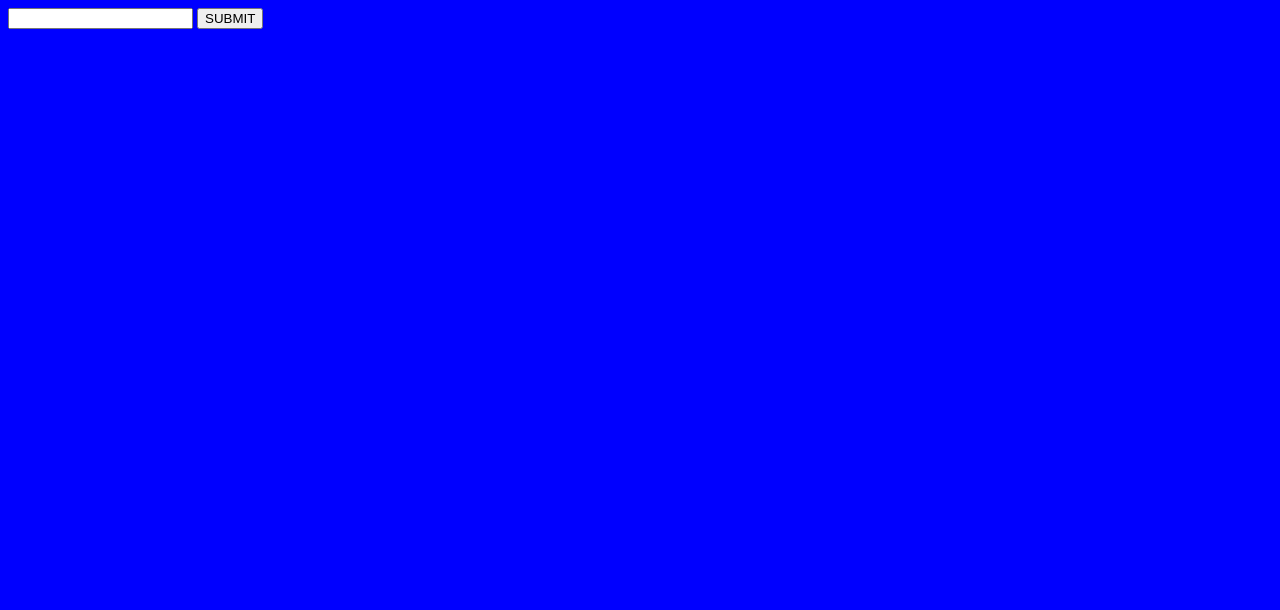
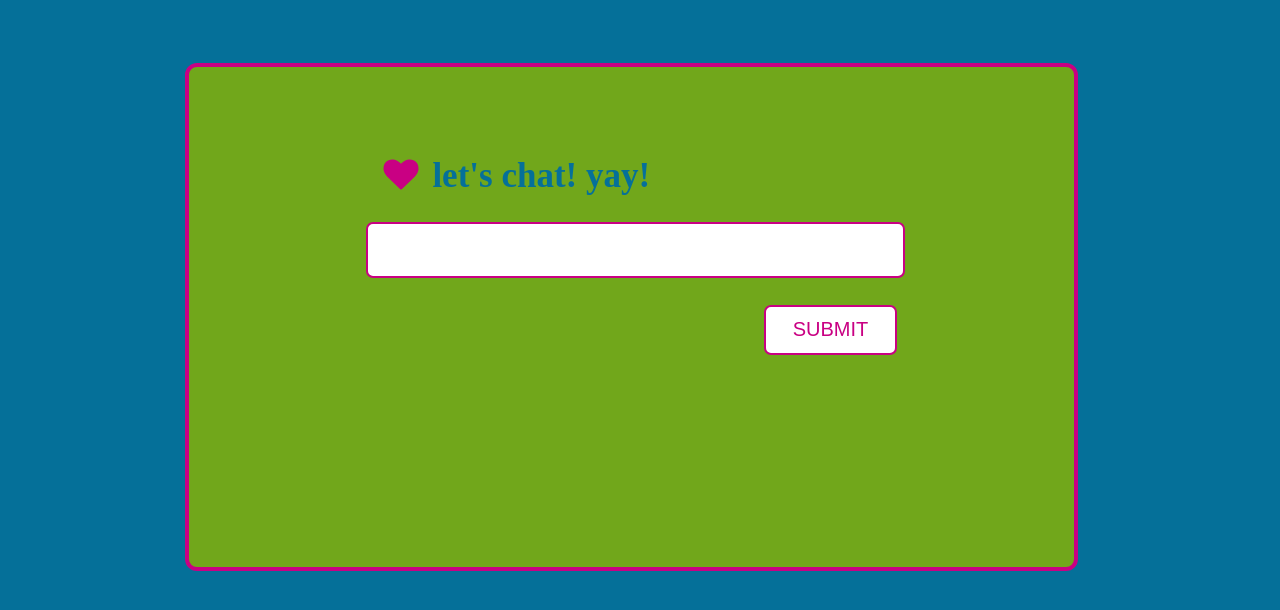
Before and after one commit to adlondon/faim, a website: page index.html in a window 1280 px wide. Drawn offline with Linux system fonts and the light colour scheme.

Commit message:
added css and html stuff

```diff
--- a/index.html
+++ b/index.html
@@ -3,16 +3,19 @@
   <head>
     <meta charset="utf-8">
     <link rel="stylesheet" href="main.css" media="screen" title="no title" charset="utf-8">
+    <link rel="stylesheet" href="https://maxcdn.bootstrapcdn.com/font-awesome/4.5.0/css/font-awesome.min.css">
     <title></title>
   </head>
   <body>
-    <div class="messageArea">
-    </div>
-    <form>
-        <input type="text" name="content" value="">
-        <input type="submit" value="SUBMIT">
-    </form>
-
+    <div class="mainArea">
+      <h1><i class="fa fa-heart"></i>let's chat! yay!</h1>
+      <div class="messageArea">
+      </div>
+      <form>
+        <input class="textBox" type="text" name="content" value="">
+        <input class="submit" type="submit" value="SUBMIT">
+      </form>
+    </div
     <script src="bower_components/jquery/dist/jquery.js" charset="utf-8"></script>
     <script src="bower_components/moment/moment.js" charset="utf-8"></script>
     <script src="bower_components/underscore/underscore.js" charset="utf-8"></script>
--- a/main.scss
+++ b/main.scss
@@ -1,3 +1,42 @@
-body {
-  background-color: blue;
+body{
+  background-color: #057099;
 }
+h1{
+  color: #057099;
+  padding-left: 22%;
+  font-size: 35px;
+  margin-bottom: 0%;
+  margin-top: 10%;
+}
+i{
+  padding-right: 2%;
+  color:#c90083;
+}
+
+input {
+  width:60%;
+  height:50px;
+  margin-left: 20%;
+  font-size: 30px;
+  margin-top: 3%;
+  background-color: #ffffff;
+  color: #c90083;
+  border: 2px #c90083 solid;
+  border-radius: 7px;
+}
+
+.submit{
+  width:15%;
+  font-size: 20px;
+  margin-left: 65%;
+}
+
+.mainArea{
+  width:70%;
+  margin-left:14%;
+  margin-top: 5%;
+  height:500px;
+  background-color: #71a71b;
+  border: 4px #c90083 solid;
+  border-radius: 12px;
+}
```
Also changed, not shown: main.css.
